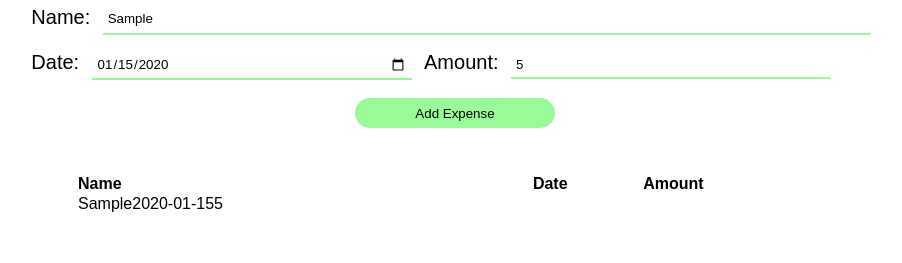
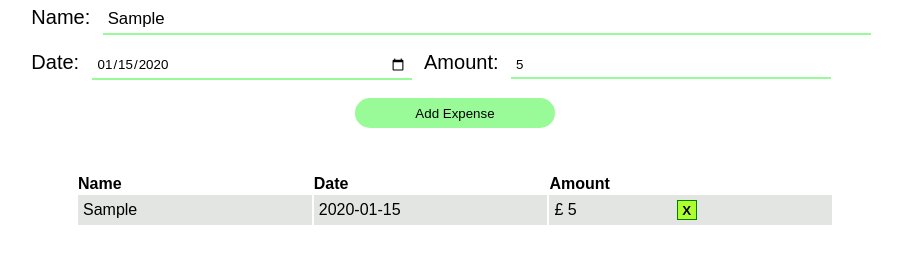
Before and after one commit to Daprojects1/expense-tracker, a website: page index.html in a window 1280 px wide. Both pictures are taken after typing "Sample", "2020-01-15", "5" into the empty fields and a click on the button "Add Expense". Shown: the part 147-410 px from the top of the page, without its empty margins (185-1087 px from the left). Drawn offline with Linux system fonts and the light colour scheme.

Commit message:
added functionality with table and delete btn

```diff
--- a/script.js
+++ b/script.js
@@ -13,10 +13,17 @@ const addExpense = (e)=> {
     let newTrow = document.createElement("tr")
     newRow.forEach((item)=>{
       let newTdc = document.createElement("td")
-      let ch = newTdc.appendChild(document.createTextNode(item.value))
-      newTrow.appendChild(ch)
+      newTrow.appendChild(newTdc)
+      newTdc.innerHTML= item.value;
+      if (item === newRow[2]){
+        newTdc.innerHTML = "£"+ " "+item.value
+        let newbtn = document.createElement("button")
+        newbtn.classList.add("color")
+        newbtn.innerHTML= "X";
+        newTdc.appendChild(newbtn)
+   }
+      table.appendChild(newTrow)
     })
-    table.appendChild(newTrow)
 }
 
 mainBtn.addEventListener("click", addExpense)
--- a/style.css
+++ b/style.css
@@ -44,6 +44,7 @@ input[name=userText]{
     border-style: none;
     border-bottom: 2px solid palegreen;
     padding:5px;
+    font-size: 1.05rem;
 }
 
 .innerInput > input{
@@ -59,7 +60,7 @@ form{
     flex-direction: column;
 }
 
-button{
+.mainbtn{
     width: 200px;
     height: 30px;
     justify-content: center;
@@ -89,3 +90,16 @@ tr > td{
 .displayNone {
    display: none;
 }
+
+button{
+    width: 20px;
+    height:20px;
+    margin-left: 100px;
+}
+
+.color {
+    background-color: greenyellow;
+    border:1px solid green;
+    color: black;
+    font-weight: 900;
+}
```
